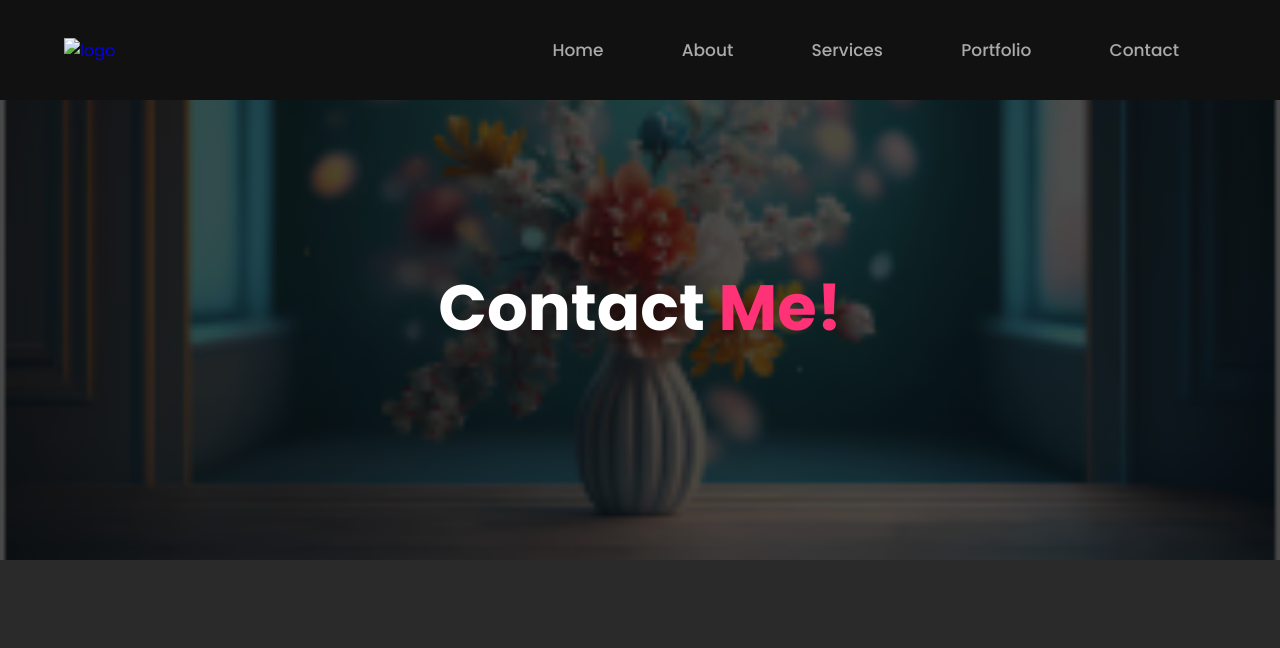
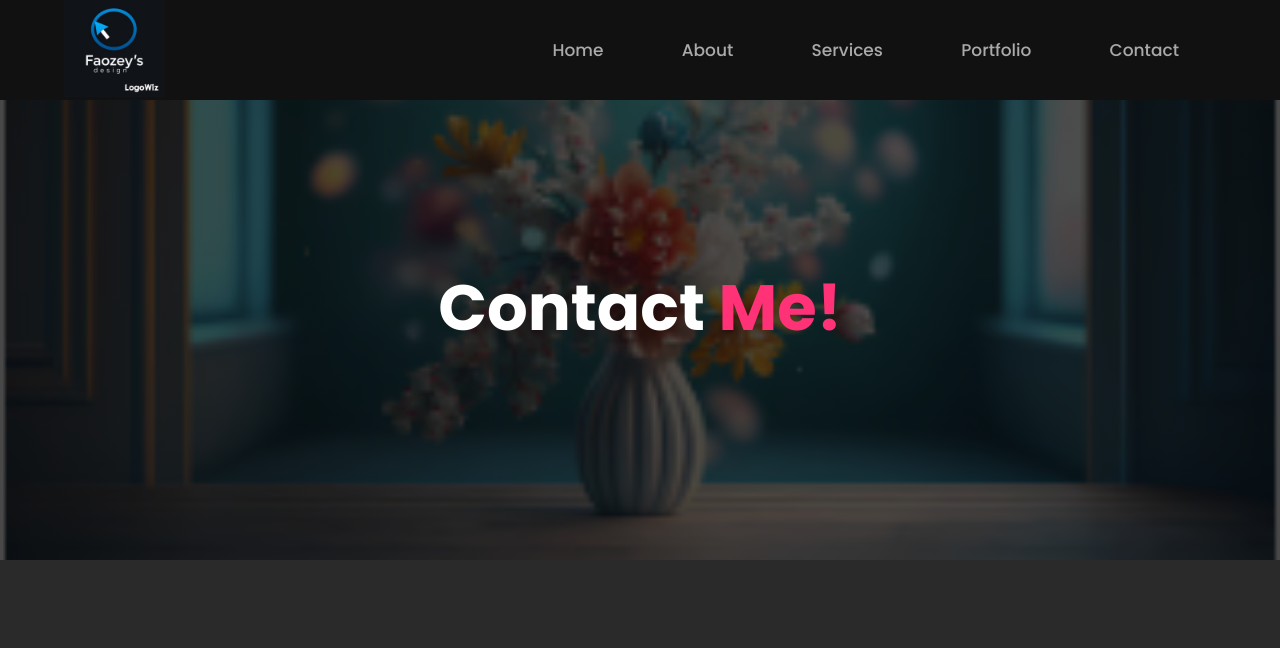
Before and after one commit to Faozaan/My-Final-Bloomalone-Project, a plain HTML site: page contact.html in a window 1280 px wide. Shown: the top 648 px of the page. Drawn offline with nearby package versions, Linux system fonts and the light colour scheme.

Commit message:
Update contact.html

```diff
--- a/contact.html
+++ b/contact.html
@@ -4,14 +4,14 @@
     <meta charset="UTF-8">
     <meta name="viewport" content="width=device-width, initial-scale=1.0">
     <link rel="stylesheet" href="style.css">
-    <link rel="icon" type="images/png" href="./Images/WhatsApp Image 2025-07-30 at 06.37.14_709a1086.jpg">
+    <link rel="icon" type="images/png" href="./WhatsApp Image 2025-07-30 at 06.37.14_709a1086.jpg">
     <title>My Portfolio</title>
     <link rel="stylesheet" href="https://unpkg.com/boxicons@latest/css/boxicons.min.css">
 </head>
 <body>
     <!-------header session--------->
     <header class="header">
-        <a href="#"><img src="./Images/WhatsApp Image 2025-07-30 at 06.37.14_709a1086.jpg" alt="logo"></a>
+        <a href="#"><img src="./WhatsApp Image 2025-07-30 at 06.37.14_709a1086.jpg" alt="logo"></a>
         <div class="navMenu" id="navMenu">
             <i class="bx bx-window-close" onclick="closeMenu()"></i>
             <ul>
@@ -82,4 +82,5 @@
         }
     </script>
 </body>
+
 </html>
```
